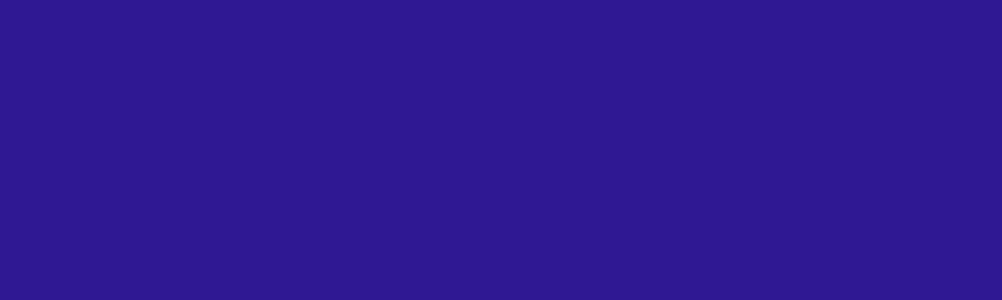
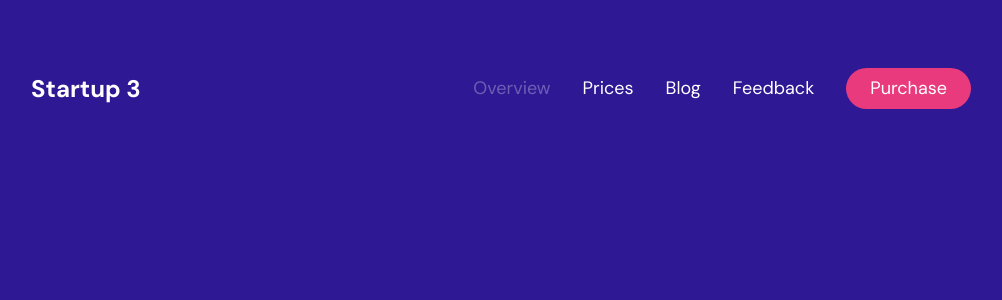
Before and after one commit to Bklzn/HeaderPricinngTables, a React (Vite) app: page / in a window 1280 px wide. Shown: the top 300 px of the page, without its empty margins (139-1141 px from the left). Built offline with nearby package versions, Linux system fonts and the light colour scheme.

Commit message:
add Navbar

```diff
--- a/package.json
+++ b/package.json
@@ -11,6 +11,7 @@
   },
   "dependencies": {
     "@tailwindcss/vite": "^4.1.4",
+    "lucide-react": "^0.488.0",
     "react": "^19.0.0",
     "react-dom": "^19.0.0",
     "react-router-dom": "^7.5.0",
--- a/src/App.tsx
+++ b/src/App.tsx
@@ -1,10 +1,18 @@
 import { useState } from "react";
 import "./App.css";
+import Navbar from "./components/navbar/Navbar";
+import { BrowserRouter } from "react-router-dom";
 
 function App() {
   const [count, setCount] = useState(0);
 
-  return <div className="w-screen h-screen bg-[#2F1893]"></div>;
+  return (
+    <BrowserRouter>
+      <div className="w-screen h-screen bg-[#2F1893]">
+        <Navbar />
+      </div>
+    </BrowserRouter>
+  );
 }
 
 export default App;
--- /dev/null
+++ b/src/components/navbar/Navbar.tsx
@@ -0,0 +1,92 @@
+import { useEffect, useState } from "react";
+import { Link, useLocation, useNavigate } from "react-router";
+import { Menu, X } from "lucide-react";
+
+const Navbar = () => {
+  const [isOpen, setIsOpen] = useState(false);
+  const toggleMenu = () => setIsOpen(!isOpen);
+  const location = useLocation();
+  const navigate = useNavigate();
+  const [activeElement, setActiveElement] = useState(location.pathname);
+  const menuElements = [
+    {
+      name: "Overview",
+      path: "/",
+    },
+    {
+      name: "Prices",
+      path: "/prices",
+    },
+    {
+      name: "Blog",
+      path: "/blog",
+    },
+    {
+      name: "Feedback",
+      path: "/feedback",
+    },
+  ];
+
+  useEffect(() => {
+    setActiveElement(location.pathname);
+  }, [location]);
+
+  return (
+    <nav className="bg-[#2F1893] text-white px-4 py-3 max-w-[972px] mx-auto pt-17">
+      <div className="max-w-7xl mx-auto flex justify-between items-center text-[18px]">
+        <h3 className="text-[24px] font-bold">Startup 3</h3>
+
+        {/* Menu desktop */}
+        <div className="hidden md:flex space-x-8">
+          {menuElements.map((element) => (
+            <Link
+              key={element.name}
+              to={element.path}
+              className={`hover:underline my-auto ${
+                activeElement == element.path ? "opacity-30" : ""
+              }`}
+              onClick={() => navigate(element.path)}
+            >
+              {element.name}
+            </Link>
+          ))}
+          <button className="bg-[#E93A7D] px-6 py-[7px] rounded-full hover:cursor-pointer">
+            Purchase
+          </button>
+        </div>
+
+        {/* Burger icon */}
+        <div className="md:hidden">
+          <button onClick={toggleMenu}>
+            {isOpen ? <X size={28} /> : <Menu size={28} />}
+          </button>
+        </div>
+      </div>
+
+      {/* Mobile menu */}
+      {isOpen && (
+        <div className="md:hidden mt-2 space-y-2 px-2">
+          {menuElements.map((element) => (
+            <Link
+              to={element.path}
+              key={element.name + "mobile"}
+              className={`block py-2 px-4 rounded-full text-center ${
+                activeElement == element.path
+                  ? "opacity-30"
+                  : "hover:bg-blue-700 "
+              }`}
+              onClick={() => navigate(element.path)}
+            >
+              {element.name}
+            </Link>
+          ))}
+          <button className="bg-[#E93A7D] px-6 py-[7px] w-full rounded-full hover:cursor-pointer">
+            Purchase
+          </button>
+        </div>
+      )}
+    </nav>
+  );
+};
+
+export default Navbar;
```
Also changed, not shown: 1 other file (tests, documents, lock files or other folders).
